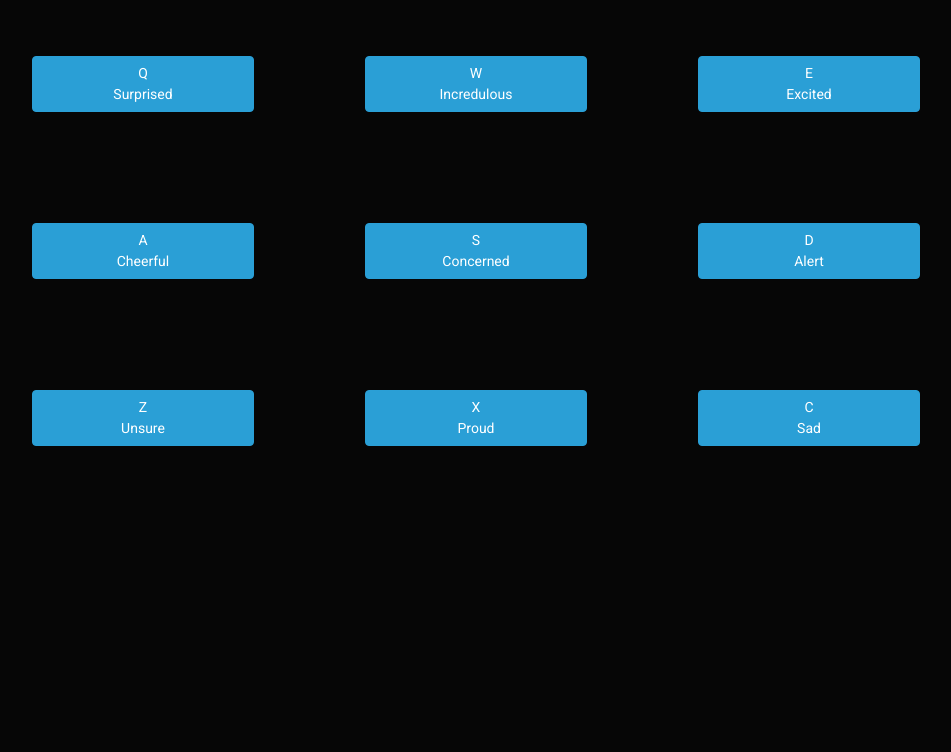
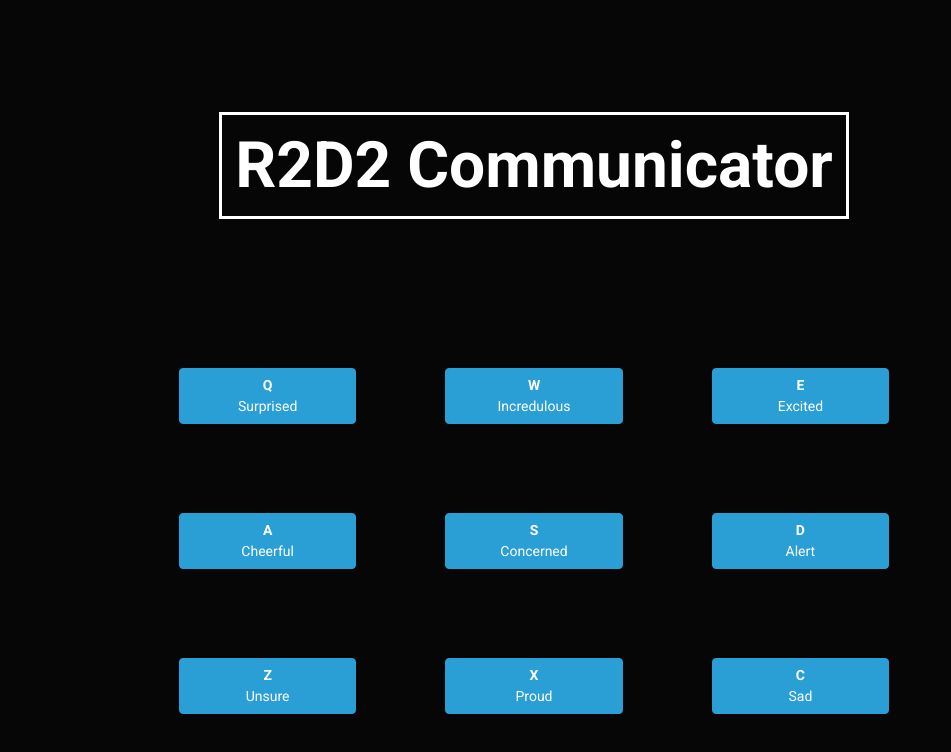
Before and after one commit to AdamWier/drum-machine, an Angular app: page / in a window 1280 px wide. Shown: the top 752 px of the page, without its empty margins (164-1115 px from the left). Built offline with nearby package versions, Linux system fonts and the light colour scheme.

Commit message:
some visual improvements but still not centered

```diff
--- a/src/app/app.component.css
+++ b/src/app/app.component.css
@@ -1,9 +1,32 @@
 button{
     margin : 5%;
-    width: 20%;
+    min-width: 20%;
 }
 
 .container{
-    margin: auto;
     text-align: center;
 }
+
+h1{
+    text-align: center;
+    font-weight: bold;
+    font-size: 5vw;
+}
+
+#title-box{
+    border: solid;
+    border-color: white;
+    padding: 10pt;
+}
+
+.container{
+    margin: 10%;
+}
+
+.dashboard{
+    padding: 10%;
+}
+
+.key-label{
+    font-weight: bold;
+}
--- a/src/app/app.component.html
+++ b/src/app/app.component.html
@@ -9,17 +9,22 @@
     <link rel="stylesheet" href="">
   </head>
   <body>
-    <div class="container" *ngIf="!qwerty">
-        <ng-container *ngFor="let key of azertyLayout; let i = index">
-      <button (click)="playSound(key.keyPressed)" class="btn btn-primary">{{ key.keyLabel }}<br>{{ key.label }}</button>
-      <br *ngIf="i === 2 || i === 5 || i === 8">
-        </ng-container>
-  </div>
-    <div class="container" *ngIf="qwerty">
-        <ng-container *ngFor="let key of qwertyLayout; let i = index">
-            <button (click)="playSound(key.key)" class="btn btn-primary">{{ key.key }}<br>{{ key.label }}</button>
+    <div class="container">
+        <h1><span id="title-box">R2D2 Communicator</span></h1>
+        <div class="dashboard">
+        <ng-container *ngIf="!qwerty">
+          <ng-container *ngFor="let key of azertyLayout; let i = index">
+            <button (click)="playSound(key.keyPressed)" class="btn btn-primary"><span class="key-label">{{ key.keyLabel }}</span><br>{{ key.label }}</button>
             <br *ngIf="i === 2 || i === 5 || i === 8">
           </ng-container>
-  </div>
+        </ng-container>
+        <ng-container *ngIf="qwerty">
+        <ng-container *ngFor="let key of qwertyLayout; let i = index">
+            <button (click)="playSound(key.key)" class="btn btn-primary"><span class="key-label">{{ key.key }}</span><br>{{ key.label }}</button>
+            <br *ngIf="i === 2 || i === 5 || i === 8">
+          </ng-container>
+        </ng-container>
+      </div>
+    </div>
   </body>
 </html>
--- a/src/app/app.component.ts
+++ b/src/app/app.component.ts
@@ -104,12 +104,13 @@
   @HostListener('window:keydown', ['$event'])
 
   KeyEvent(event: KeyboardEvent){
+    console.log(event.code);
+    console.log(event.code.match(this.filterKey))
     let keyPressed = event.code.match(this.filterKey)[0];
     if (this.soundDictionary.hasOwnProperty(keyPressed)) this.playSound(keyPressed);
   }
 
   playSound(key: string){
-    console.log(key)
     this.soundDictionary[key].play();
   }
 }
```
